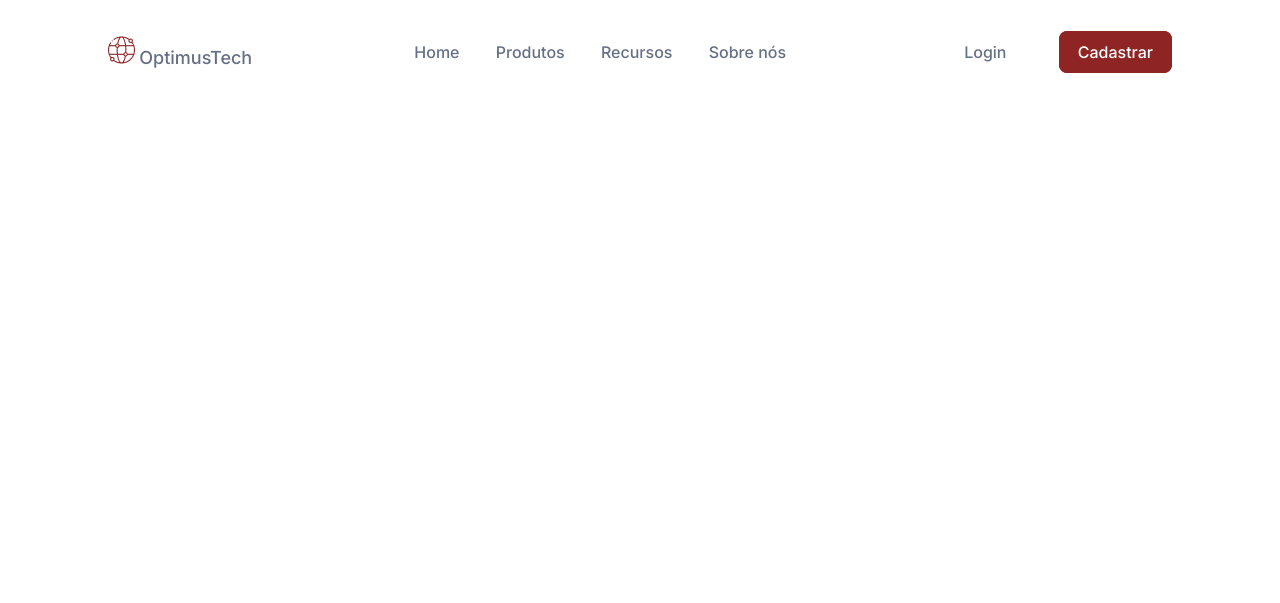
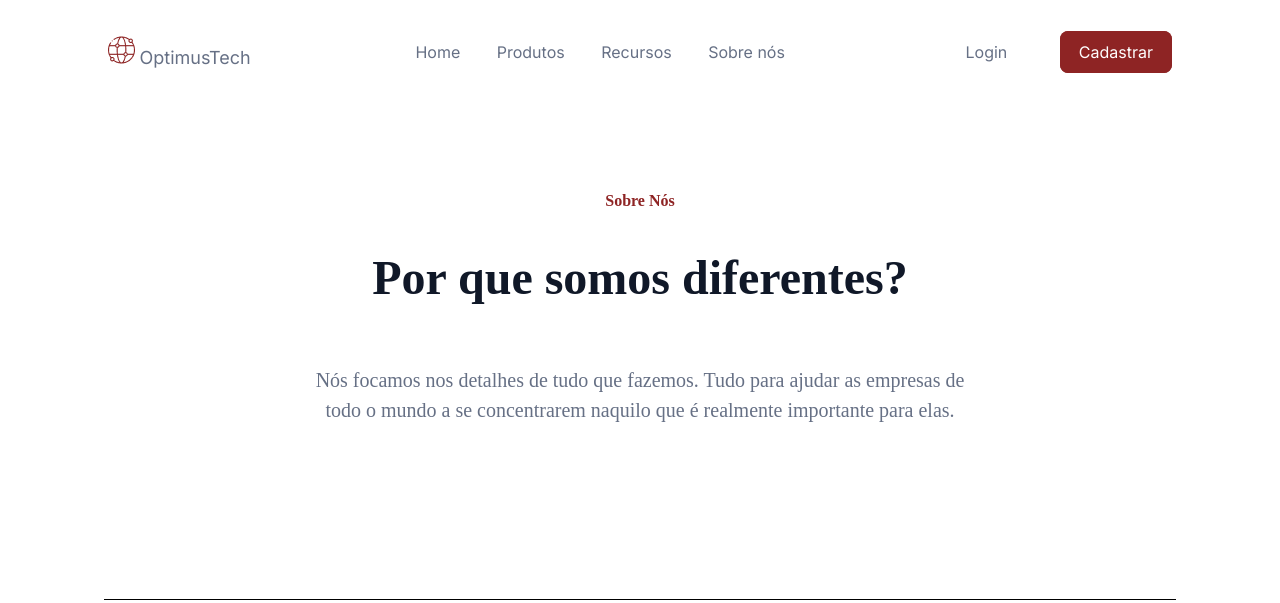
Before and after one commit to MVISHNU-BR/7-Days-of-Code-Alura, a plain HTML site: page index.html in a window 1280 px wide. Drawn offline with Linux system fonts and the light colour scheme.

Commit message:
create 1° section

```diff
--- a/css/style.css
+++ b/css/style.css
@@ -2,6 +2,13 @@ body a{
     text-decoration: none;
     color: black;
 }
+
+:root {
+    --text-color: #667085;
+    --main-color: #8E2424;
+    --h1-color:  #101828;
+
+  }
 
 header{
     font-family: 'inter', sans-serif;
@@ -40,3 +47,38 @@ header a{
     border-radius: 8px;
     color: #FFF;
 }
+
+.text{
+    display: flex;
+    flex-direction: column;
+    align-items: center;
+
+    height: 407px;
+    margin: 96px;
+
+    border-bottom: 1px solid black;
+}
+
+.text span{
+    color: var(--main-color);
+    font-weight: 600;
+    font-size: 16px;
+}
+
+.text h1 {
+    font-size: 48px;
+    color: var(--h1-color);
+    font-weight: 600;
+}
+
+.text p{
+    width: 685px;
+    height: 60px;
+
+    font-size: 20px;
+    color: var(--text-color);
+    font-weight: 400;
+    height: 60px;
+    line-height: 30px;
+    text-align: center;
+}
--- a/index.html
+++ b/index.html
@@ -8,7 +8,7 @@
 
     <link rel="preconnect" href="https://fonts.googleapis.com">
     <link rel="preconnect" href="https://fonts.gstatic.com" crossorigin>
-    <link href="https://fonts.googleapis.com/css2?family=Inter:wght@500&display=swap" rel="stylesheet">
+    <link href="https://fonts.googleapis.com/css2?family=Inter:wght@100;200;300;400;600;700;800;900&display=swap" rel="stylesheet">
 
     <link rel="stylesheet" href="/css/style.css">
 
@@ -32,5 +32,13 @@
             <a href="" class="cadastrar">Cadastrar</a>
         </div>
     </header>
+
+    <section class="text">
+        <span>Sobre Nós</span>
+
+        <h1>Por que somos diferentes?</h1>
+
+        <p>Nós focamos nos detalhes de tudo que fazemos. Tudo para ajudar as empresas de todo o mundo a se concentrarem naquilo que é realmente importante para elas.</p>
+    </section>
 </body>
 </html>
```
